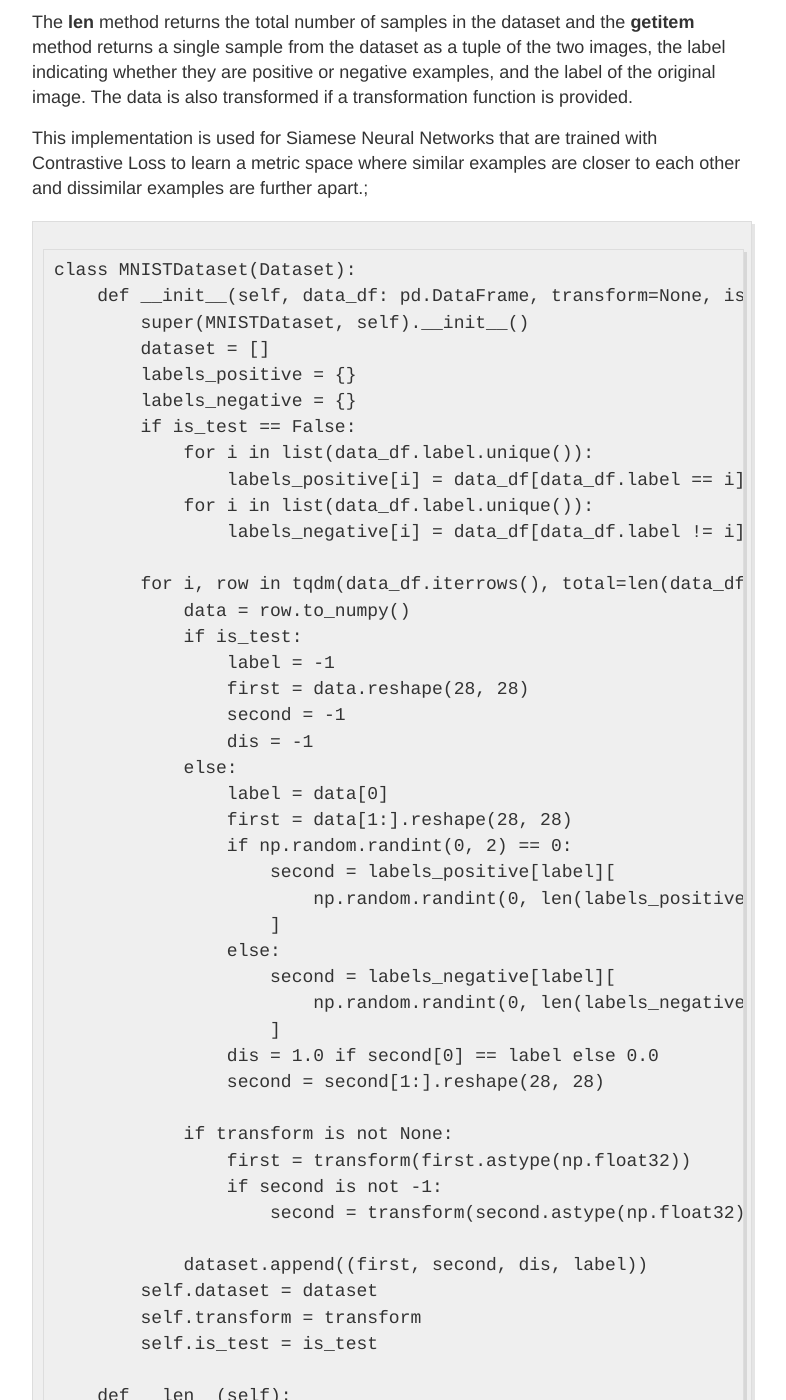
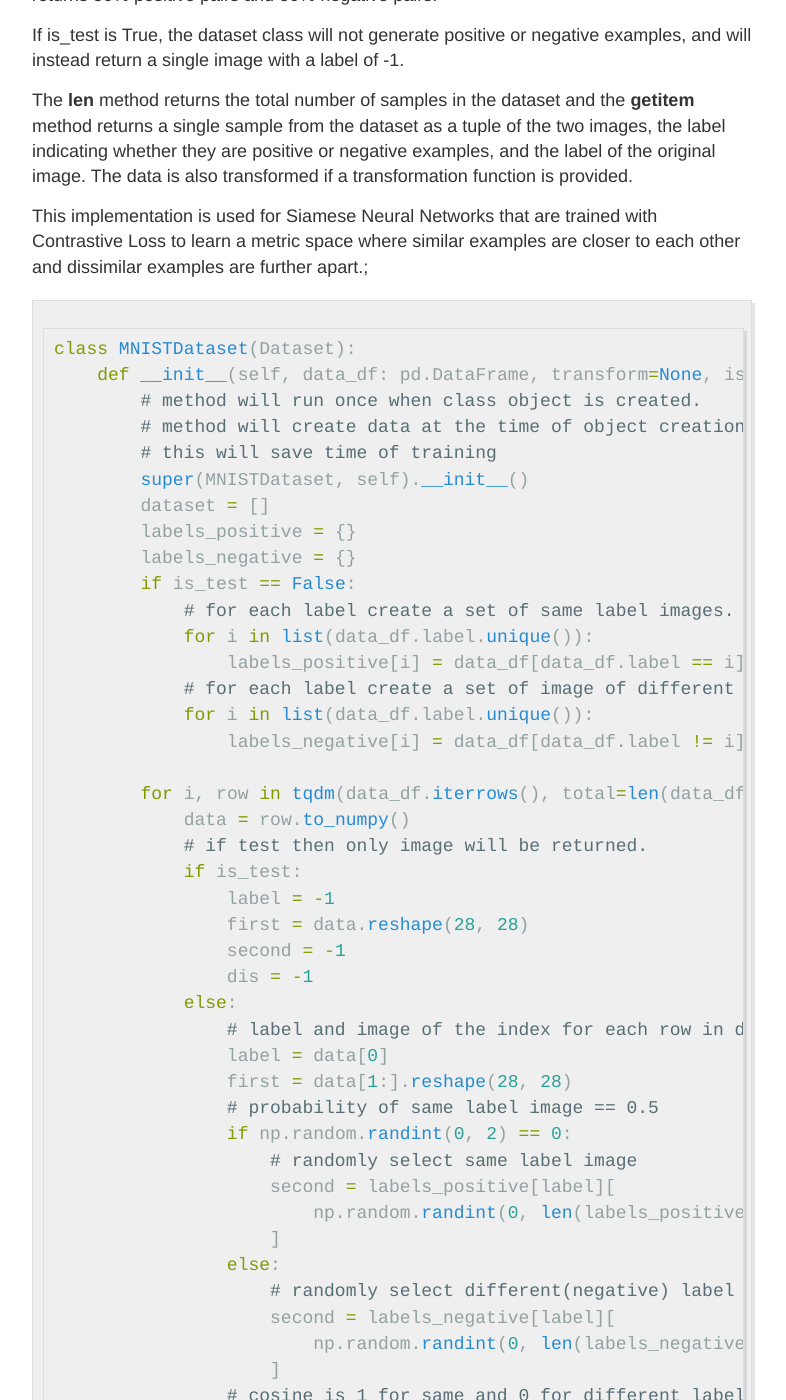
Before and after one commit to shubham-shinde/blogs, a Jekyll site: the page built from _posts/2023-02-26-contrastive.md, in a window 1280 px wide and 1400 px high, scrolled down 4678 px. Shown: the whole window, without its empty margins (248-1034 px from the left). Built offline with Jekyll 4.4.1, drawn with Linux system fonts in a browser that asks for light colours; comment, search, counter and statistics services are not loaded; some of the changed text lies outside the part shown.

Commit message:
code comment and coloring

````diff
--- a/_posts/2023-02-26-contrastive.md
+++ b/_posts/2023-02-26-contrastive.md
@@ -39,7 +39,7 @@ We won't be using many pre-built functions. As we are learners we'll
 build our own model and dataset class. We'll be using Pytorch. Also as
 Pytorch doesn't have a contrastive loss function we'll build it ourselves. let's start with basic imports
 
-```python
+``` python
 import torch
 import numpy as np
 import pandas as pd
@@ -81,14 +81,17 @@ the dataframe into two with 1000 records in the validation set and the rest in t
 using image transform to convert data into `PIL Image -> Torch Tensors -> Normalized
 data`.
 
-```
+``` python
+# load data from csv
 data = pd.read_csv('/kaggle/input/digit-recognizer/train.csv')
 val_count = 1000
+# common transformation for both val and train
 default_transform = transforms.Compose([
     transforms.ToPILImage(),
     transforms.ToTensor(),
     transforms.Normalize(0.5, 0.5)
 ])
+# split data into val and train
 dataset = MNISTDataset(data.iloc[:-val_count], default_transform)
 val_dataset = MNISTDataset(data.iloc[-val_count:], default_transform)
 ```
@@ -124,46 +127,62 @@ This implementation is used for Siamese Neural Networks that are trained with
 Contrastive Loss to learn a metric space where similar examples are closer to
 each other and dissimilar examples are further apart.;
 
-```
+``` python
 class MNISTDataset(Dataset):
     def __init__(self, data_df: pd.DataFrame, transform=None, is_test=False):
+        # method will run once when class object is created.
+        # method will create data at the time of object creation.
+        # this will save time of training
         super(MNISTDataset, self).__init__()
         dataset = []
         labels_positive = {}
         labels_negative = {}
         if is_test == False:
+            # for each label create a set of same label images.
             for i in list(data_df.label.unique()):
                 labels_positive[i] = data_df[data_df.label == i].to_numpy()
+            # for each label create a set of image of different label.
             for i in list(data_df.label.unique()):
                 labels_negative[i] = data_df[data_df.label != i].to_numpy()
 
         for i, row in tqdm(data_df.iterrows(), total=len(data_df)):
             data = row.to_numpy()
+            # if test then only image will be returned.
             if is_test:
                 label = -1
                 first = data.reshape(28, 28)
                 second = -1
                 dis = -1
             else:
+                # label and image of the index for each row in df
                 label = data[0]
                 first = data[1:].reshape(28, 28)
+                # probability of same label image == 0.5
                 if np.random.randint(0, 2) == 0:
+                    # randomly select same label image
                     second = labels_positive[label][
                         np.random.randint(0, len(labels_positive[label]))
                     ]
                 else:
+                    # randomly select different(negative) label
                     second = labels_negative[label][
                         np.random.randint(0, len(labels_negative[label]))
                     ]
+                # cosine is 1 for same and 0 for different label
                 dis = 1.0 if second[0] == label else 0.0
+                # reshape image
                 second = second[1:].reshape(28, 28)
 
+            # apply transform on both images
             if transform is not None:
                 first = transform(first.astype(np.float32))
                 if second is not -1:
                     second = transform(second.astype(np.float32))
 
+            # append to dataset list.
+            # this random list is created once and used in every epoch
             dataset.append((first, second, dis, label))
+
         self.dataset = dataset
         self.transform = transform
         self.is_test = is_test
@@ -189,7 +208,9 @@ transfer to the GPU by allocating memory in pinned memory. The num_workers
 argument specifies the number of subprocesses to use for loading the data.
 
 Here is the code
-```
+``` python
+# create torch dataloader.
+# shuffle true for train data to randomly create batches
 trainLoader = DataLoader(
     dataset,
     batch_size=64,
@@ -209,7 +230,7 @@ valLoader = DataLoader(val_dataset,
 
 ## Model
 
-```
+``` python
 class Network(nn.Module):
     def __init__(self):
         super(Network, self).__init__()
@@ -235,10 +256,10 @@ class Network(nn.Module):
         )
 
     def forward(self, x):
-        x = self.conv1(x)
-        x = self.conv2(x)
-        x = x.view(x.size(0), -1)
-        x = self.linear1(x)
+        x = self.conv1(x) # x: d * 32 * 12 * 12
+        x = self.conv2(x) # x: d * 64 * 4  * 4
+        x = x.view(x.size(0), -1) # x: d * (64*4*4)
+        x = self.linear1(x) # x: d * 64
         return x
 ```
 This code defines a neural network architecture for image classification using PyTorch.
@@ -253,15 +274,16 @@ The forward function defines how the input data flows through the network. First
 
 ## Our Loss Function
 
-```
+``` python
 class ContrastiveLoss(nn.Module):
-    def __init__(self, m=2):
+    def __init__(self):
         super(ContrastiveLoss, self).__init__()
-        self.m = m
         self.similarity = nn.CosineSimilarity(dim=-1, eps=1e-7)
 
     def forward(self, first, second, distance):
+        # use cosine similarity from torch to get score
         score = self.similarity(first, second)
+        # after cosine apply MSE between distance and score
         return nn.MSELoss()(score, distance)
 ```
 
@@ -273,17 +295,21 @@ The output of the forward function is a scalar loss value that measures how well
 
 ## Training Model
 
-```
+``` python
+# define optimizer
 optimizer = optim.Adam(net.parameters(), lr=0.001)
+# define loss function
 loss_function = ContrastiveLoss()
+# define learning rate scheduler
 scheduler = optim.lr_scheduler.StepLR(optimizer, step_size=7, gamma=0.3)
 ```
 
 Here we create an optimizer and a learning rate scheduler
 
-```
+``` python
 lrs = []
 losses = []
+# torch training loop
 for epoch in range(50):
     epoch_loss = 0
     batches=0
@@ -300,7 +326,9 @@ for epoch in range(50):
         epoch_loss+=loss
         loss.backward()
         optimizer.step()
+    # append epoch loss for plotting
     losses.append(epoch_loss.cpu().detach().numpy()/batches)
+    # scheduler step at every epoch
     scheduler.step()
     print('epoch_loss', losses[-1])
 ```
@@ -345,15 +373,17 @@ Since our model gives only embedding and not label, So we'll index (keep) train
 
 code to get embedding of train data:
 
-```
+``` python
 outputs = []
 labels = []
 net.eval()
+# loop over train data and get embedding for each image
 with torch.no_grad():
     for first, second, dis, label in tqdm(trainLoader):
         outputs.append(net(first.to(device)).cpu().detach().numpy())
         labels.append(label.numpy())
 
+# np.concatenate to convert list into np.array
 outputs = np.concatenate(outputs)
 labels = np.concatenate(labels)
 ```
@@ -367,8 +397,9 @@ conventional algorithms but it is very fast. To improve accuracy annoy creates a
 forest [ K number of trees ] and gives an ensembled result.
 
 code to index data in annoy:
-```
+``` python
 from annoy import AnnoyIndex
+# create an annoy forest, add train data and save
 forest = AnnoyIndex(outputs.shape[1], metric='angular')
 for i, item in tqdm(enumerate(outputs)):
     forest.add_item(i, item)
@@ -382,7 +413,7 @@ Also, We are using `angular` as metric which tells Annoy to use angular distance
 ## Inferencing
 Now that we have out Annoy build we'll use it for predictions. below is a small function to get prediction for an image.
 
-```
+``` python
 from scipy import stats
 def inferance(forest, forest_labels, image):
     net.eval()
@@ -390,7 +421,10 @@ def inferance(forest, forest_labels, image):
         test_outs = net(image.to(device))
     labels=[]
     for i in test_outs:
+        # get 10 nearest images for given image
         indexes = forest.get_nns_by_vector(i.cpu().detach().numpy(), 10)
+        # get mode label of the 10 images.
+        # other methods can be used here
         labels.append(stats.mode(forest_labels[indexes])[0][0])
     return np.array(labels)
 ```
@@ -402,10 +436,11 @@ In above code we got embedding from model for the image and then got 10 nearesh
 ## Getting Model Accuracy
 We'll use our inference method to get models accuracy on Eval data. below is the code
 
-```
+``` python
 acc = []
 count = 0
 y_eval, eval_results = [], []
+# for every val data get inference output and calculate accuracy
 for image, _, _, image_labels in tqdm(evalLoader):
     count+=1
     results = inferance(forest, labels, image)
@@ -419,10 +454,11 @@ For me output is `Eval Accuracy 0.9912109375`
 
 We'll also print confusion matrix for eval data. below is the code
 
-```
+``` python
 import seaborn as sns
 from sklearn.metrics import confusion_matrix
 
+# plot confusion metrix using sklearn.metrics.confusion_matrix
 conf_m = confusion_matrix(np.concatenate(y_eval), np.concatenate(eval_results))
 conf_m[[range(0, len(conf_m)), range(0, len(conf_m))]] = -10
 sns.heatmap(conf_m, annot=True, fmt='g', cmap='coolwarm')
````
